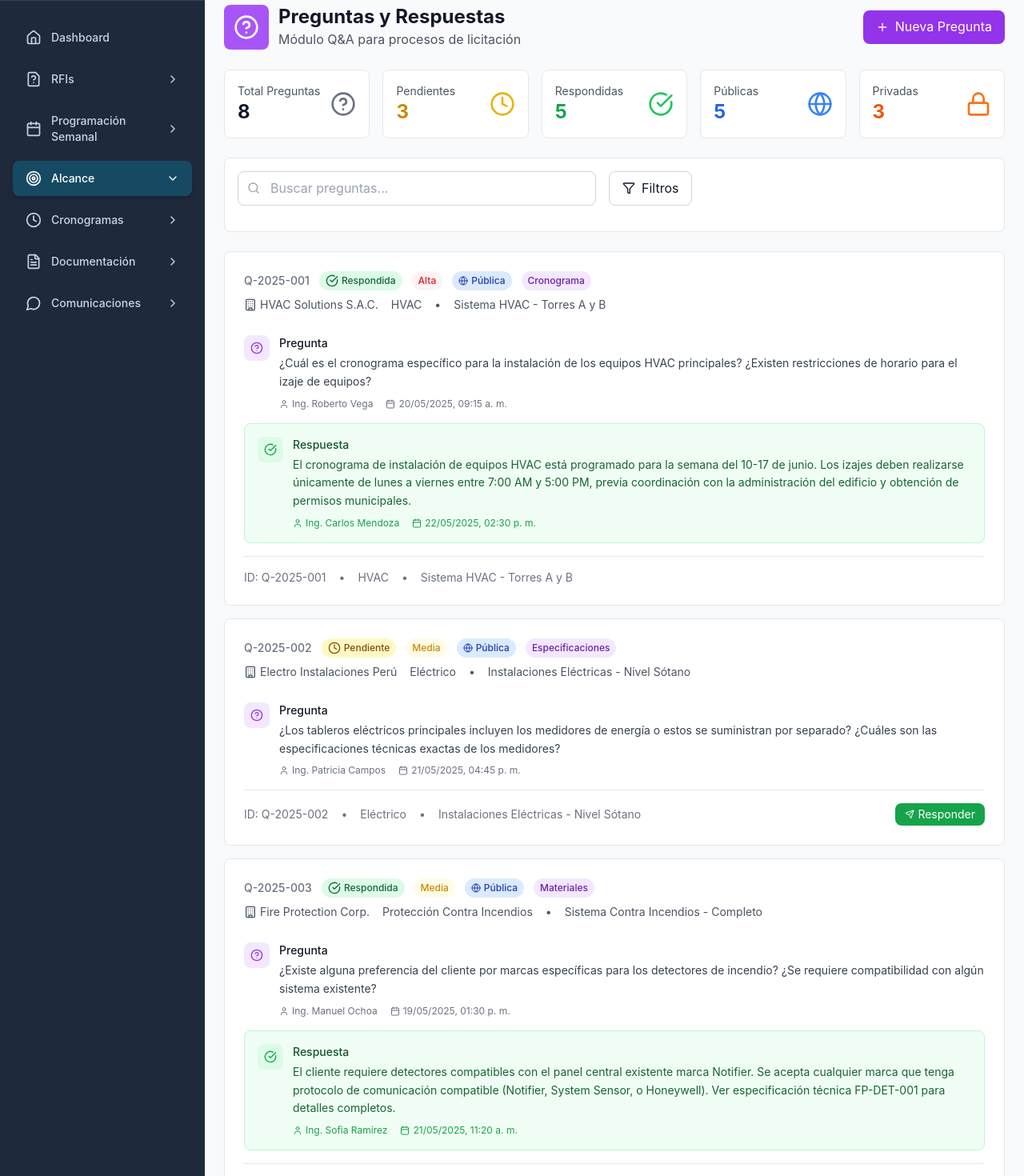
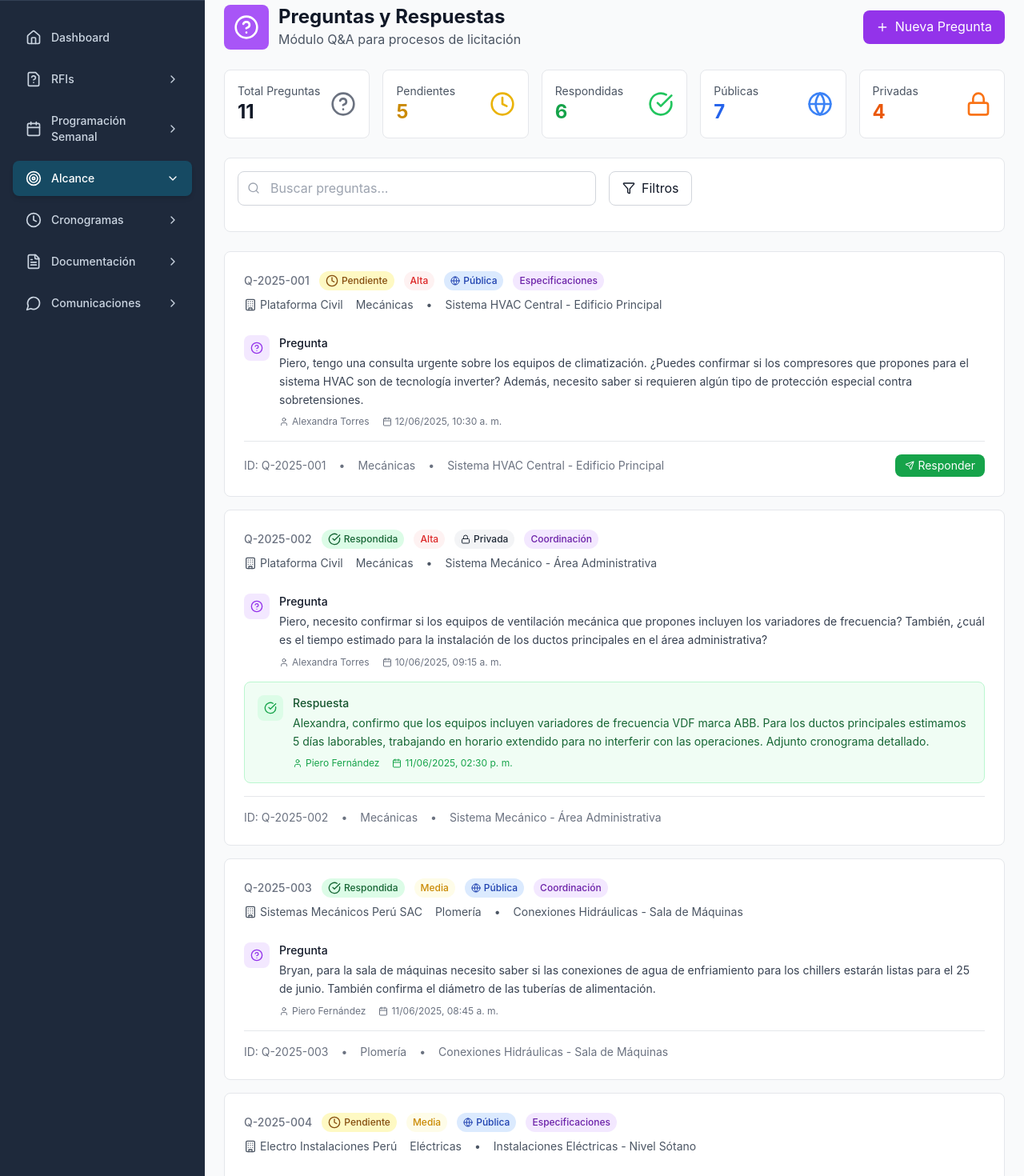
Before and after one commit to stxfxno/platform-ing-civil, a React (Vite) app: page /alcance/qa in a window 1280 px wide. Shown: the part 100-1570 px from the top of the page at 80% size. Built offline with nearby package versions, Linux system fonts and the light colour scheme; sample sign-in values are in the browser's storage.

Commit message:
feat: Add new QA items and update existing questions in QAModule for improved project coordination

```diff
--- a/src/pages/scope/QAModule.tsx
+++ b/src/pages/scope/QAModule.tsx
@@ -39,133 +39,188 @@ interface QAItem {
 
 // Mock data
 const mockQAItems: QAItem[] = [
+    // Nueva pregunta de Alexandra (Contratista Principal) hacia Piero (Mecánicas)
     {
         id: 'qa-001',
         questionId: 'Q-2025-001',
-        question: '¿Cuál es el cronograma específico para la instalación de los equipos HVAC principales? ¿Existen restricciones de horario para el izaje de equipos?',
-        askedBy: 'Ing. Roberto Vega',
-        company: 'HVAC Solutions S.A.C.',
-        discipline: 'HVAC',
+        question: 'Piero, tengo una consulta urgente sobre los equipos de climatización. ¿Puedes confirmar si los compresores que propones para el sistema HVAC son de tecnología inverter? Además, necesito saber si requieren algún tipo de protección especial contra sobretensiones.',
+        askedBy: 'Alexandra Torres',
+        company: 'Plataforma Civil',
+        discipline: 'Mecánicas',
         priority: 'high',
-        status: 'answered',
+        status: 'pending',
         bidPackageId: 'BP-2025-001',
-        bidPackageName: 'Sistema HVAC - Torres A y B',
-        answer: 'El cronograma de instalación de equipos HVAC está programado para la semana del 10-17 de junio. Los izajes deben realizarse únicamente de lunes a viernes entre 7:00 AM y 5:00 PM, previa coordinación con la administración del edificio y obtención de permisos municipales.',
-        answeredBy: 'Ing. Carlos Mendoza',
-        answeredAt: '2025-05-22T14:30:00Z',
+        bidPackageName: 'Sistema HVAC Central - Edificio Principal',
         isPublic: true,
-        createdAt: '2025-05-20T09:15:00Z',
-        category: 'Cronograma'
+        createdAt: '2025-06-12T10:30:00Z',
+        category: 'Especificaciones'
     },
+    // Pregunta anterior de Alexandra hacia Piero
     {
         id: 'qa-002',
         questionId: 'Q-2025-002',
+        question: 'Piero, necesito confirmar si los equipos de ventilación mecánica que propones incluyen los variadores de frecuencia? También, ¿cuál es el tiempo estimado para la instalación de los ductos principales en el área administrativa?',
+        askedBy: 'Alexandra Torres',
+        company: 'Plataforma Civil',
+        discipline: 'Mecánicas',
+        priority: 'high',
+        status: 'answered',
+        bidPackageId: 'BP-2025-002',
+        bidPackageName: 'Sistema Mecánico - Área Administrativa',
+        answer: 'Alexandra, confirmo que los equipos incluyen variadores de frecuencia VDF marca ABB. Para los ductos principales estimamos 5 días laborables, trabajando en horario extendido para no interferir con las operaciones. Adjunto cronograma detallado.',
+        answeredBy: 'Piero Fernández',
+        answeredAt: '2025-06-11T14:30:00Z',
+        isPublic: false,
+        createdAt: '2025-06-10T09:15:00Z',
+        category: 'Coordinación'
+    },
+    // Pregunta de Piero (Mecánicas) hacia Bryan (Plomería)
+    {
+        id: 'qa-003',
+        questionId: 'Q-2025-003',
+        question: 'Bryan, para la sala de máquinas necesito saber si las conexiones de agua de enfriamiento para los chillers estarán listas para el 25 de junio. También confirma el diámetro de las tuberías de alimentación.',
+        askedBy: 'Piero Fernández',
+        company: 'Sistemas Mecánicos Perú SAC',
+        discipline: 'Plomería',
+        priority: 'medium',
+        status: 'answered',
+        bidPackageId: 'BP-2025-003',
+        bidPackageName: 'Conexiones Hidráulicas - Sala de Máquinas',
+
+        isPublic: true,
+        createdAt: '2025-06-11T08:45:00Z',
+        category: 'Coordinación'
+    },
+    // Pregunta pública de Eléctricas
+    {
+        id: 'qa-004',
+        questionId: 'Q-2025-004',
         question: '¿Los tableros eléctricos principales incluyen los medidores de energía o estos se suministran por separado? ¿Cuáles son las especificaciones técnicas exactas de los medidores?',
         askedBy: 'Ing. Patricia Campos',
         company: 'Electro Instalaciones Perú',
-        discipline: 'Eléctrico',
+        discipline: 'Eléctricas',
         priority: 'medium',
         status: 'pending',
-        bidPackageId: 'BP-2025-002',
+        bidPackageId: 'BP-2025-004',
         bidPackageName: 'Instalaciones Eléctricas - Nivel Sótano',
         isPublic: true,
-        createdAt: '2025-05-21T16:45:00Z',
+        createdAt: '2025-06-11T16:45:00Z',
         category: 'Especificaciones'
     },
-    {
-        id: 'qa-003',
-        questionId: 'Q-2025-003',
-        question: '¿Existe alguna preferencia del cliente por marcas específicas para los detectores de incendio? ¿Se requiere compatibilidad con algún sistema existente?',
-        askedBy: 'Ing. Manuel Ochoa',
-        company: 'Fire Protection Corp.',
-        discipline: 'Protección Contra Incendios',
-        priority: 'medium',
-        status: 'answered',
-        bidPackageId: 'BP-2025-003',
-        bidPackageName: 'Sistema Contra Incendios - Completo',
-        answer: 'El cliente requiere detectores compatibles con el panel central existente marca Notifier. Se acepta cualquier marca que tenga protocolo de comunicación compatible (Notifier, System Sensor, o Honeywell). Ver especificación técnica FP-DET-001 para detalles completos.',
-        answeredBy: 'Ing. Sofia Ramírez',
-        answeredAt: '2025-05-21T11:20:00Z',
-        isPublic: true,
-        createdAt: '2025-05-19T13:30:00Z',
-        category: 'Materiales'
-    },
+    // Pregunta pública de Plomería
     {
         id: 'qa-004',
         questionId: 'Q-2025-004',
-        question: '¿Las tuberías de agua fría requieren aislamiento térmico en todas las zonas o solo en áreas específicas? ¿Cuál es el espesor mínimo requerido?',
-        askedBy: 'Ing. Rosa Medina',
+        question: '¿Las tuberías de agua fría requieren aislamiento térmico en todas las zonas o solo en áreas específicas? ¿Cuál es el espesor mínimo requerido para las tuberías expuestas?',
+        askedBy: 'Bryan Vargas',
         company: 'Plomería Industrial SAC',
         discipline: 'Plomería',
         priority: 'low',
         status: 'answered',
         bidPackageId: 'BP-2025-004',
-        bidPackageName: 'Plomería - Pisos 1-5',
+        bidPackageName: 'Sistema de Plomería - Pisos 1-5',
         answer: 'El aislamiento térmico es requerido únicamente en tuberías expuestas en áreas con aire acondicionado para prevenir condensación. Espesor mínimo: 1/2" para tuberías hasta 2" y 3/4" para tuberías mayores. Ver plano de detalles PL-DET-003.',
-        answeredBy: 'Ing. Ana López',
-        answeredAt: '2025-05-20T15:45:00Z',
+        answeredBy: 'Alexandra Torres',
+        answeredAt: '2025-06-11T15:45:00Z',
         isPublic: true,
-        createdAt: '2025-05-18T10:20:00Z',
+        createdAt: '2025-06-11T10:20:00Z',
         category: 'Instalación'
     },
+    // Pregunta privada de Mecánicas (solo contratista principal puede ver)
     {
         id: 'qa-005',
         questionId: 'Q-2025-005',
-        question: '¿Cuáles son los requisitos específicos para las pruebas de presión de los equipos mecánicos? ¿Se requiere presencia de inspector independiente?',
-        askedBy: 'Ing. Fernando Morales',
-        company: 'MEP Contractors Inc.',
-        discipline: 'Mecánico',
+        question: '¿Cuáles son los requisitos específicos para las pruebas de presión de los equipos mecánicos? ¿Se requiere presencia de inspector independiente para la certificación?',
+        askedBy: 'Piero Fernández',
+        company: 'Sistemas Mecánicos Perú SAC',
+        discipline: 'Mecánicas',
         priority: 'high',
         status: 'answered',
         bidPackageId: 'BP-2025-005',
         bidPackageName: 'Equipos Mecánicos - Sala de Máquinas',
         answer: 'Las pruebas de presión deben realizarse según ASME B31.1. Se requiere inspector independiente certificado para sistemas de presión superior a 150 PSI. El contratista debe proveer todos los equipos de prueba y generar certificados. Ver procedimiento PT-MEC-001.',
-        answeredBy: 'Ing. Carlos Pérez',
-        answeredAt: '2025-05-22T09:30:00Z',
+        answeredBy: 'Alexandra Torres',
+        answeredAt: '2025-06-12T09:30:00Z',
         isPublic: false,
-        createdAt: '2025-05-21T14:10:00Z',
+        createdAt: '2025-06-11T14:10:00Z',
         category: 'Pruebas'
     },
+    // Pregunta pública de Eléctricas
     {
         id: 'qa-006',
         questionId: 'Q-2025-006',
-        question: '¿El proyecto incluye la instalación de sistema de automatización BMS o solo el pre-cableado? ¿Cuáles son los puntos de integración requeridos?',
+        question: '¿El sistema de automatización BMS incluye la integración con los tableros eléctricos? ¿Cuáles son los protocolos de comunicación requeridos?',
         askedBy: 'Ing. Carmen López',
         company: 'Automatización Total SAC',
-        discipline: 'Automatización',
+        discipline: 'Eléctricas',
         priority: 'high',
         status: 'pending',
         isPublic: true,
-        createdAt: '2025-05-23T11:00:00Z',
-        category: 'Alcance'
+        createdAt: '2025-06-12T11:00:00Z',
+        category: 'Integración'
     },
+    // Pregunta privada sobre costos (solo contratista principal)
     {
         id: 'qa-007',
         questionId: 'Q-2025-007',
-        question: '¿Cuáles son las penalidades específicas por retraso en la entrega de documentos as-built? ¿Existe algún incentivo por entrega anticipada?',
+        question: '¿Cuáles son las penalidades específicas por retraso en la entrega de documentos as-built? ¿Existe algún incentivo por entrega anticipada de las instalaciones?',
         askedBy: 'Ing. Ricardo Salinas',
         company: 'Constructora Lima Norte',
-        discipline: 'Gestión',
+        discipline: 'Mecánicas',
         priority: 'medium',
         status: 'answered',
         answer: 'Las penalidades por retraso en documentos as-built son del 0.5% del valor del contrato por cada día de retraso, máximo 10%. No existen incentivos por entrega anticipada. Ver cláusula 15.3 del contrato principal.',
         answeredBy: 'Alexandra Torres',
-        answeredAt: '2025-05-23T16:20:00Z',
+        answeredAt: '2025-06-12T16:20:00Z',
         isPublic: false,
-        createdAt: '2025-05-23T09:45:00Z',
+        createdAt: '2025-06-12T09:45:00Z',
         category: 'Contractual'
     },
+    // Pregunta pública de Plomería sobre materiales
     {
         id: 'qa-008',
         questionId: 'Q-2025-008',
-        question: '¿Los precios unitarios incluyen todos los impuestos? ¿Cómo se manejan las variaciones de tipo de cambio para materiales importados?',
+        question: '¿Los accesorios de plomería deben ser de marca específica o se acepta equivalente? ¿Hay restricciones para las válvulas de control principal?',
+        askedBy: 'Bryan Vargas',
+        company: 'Plomería Industrial SAC',
+        discipline: 'Plomería',
+        priority: 'medium',
+        status: 'pending',
+        isPublic: true,
+        createdAt: '2025-06-12T08:30:00Z',
+        category: 'Materiales'
+    },
+    // Pregunta pública de Mecánicas sobre cronograma
+    {
+        id: 'qa-009',
+        questionId: 'Q-2025-009',
+        question: '¿Cuál es el cronograma específico para la instalación de los equipos HVAC principales? ¿Existen restricciones de horario para el izaje de equipos pesados?',
+        askedBy: 'Piero Fernández',
+        company: 'Sistemas Mecánicos Perú SAC',
+        discipline: 'Mecánicas',
+        priority: 'high',
+        status: 'answered',
+        bidPackageId: 'BP-2025-009',
+        bidPackageName: 'Sistema HVAC - Torres A y B',
+        answer: 'El cronograma de instalación de equipos HVAC está programado para la semana del 17-24 de junio. Los izajes deben realizarse únicamente de lunes a viernes entre 7:00 AM y 5:00 PM, previa coordinación con la administración del edificio y obtención de permisos municipales.',
+        answeredBy: 'Alexandra Torres',
+        answeredAt: '2025-06-12T14:30:00Z',
+        isPublic: true,
+        createdAt: '2025-06-12T09:15:00Z',
+        category: 'Cronograma'
+    },
+    // Pregunta privada sobre presupuestos (solo contratista principal)
+    {
+        id: 'qa-010',
+        questionId: 'Q-2025-010',
+        question: '¿Los precios unitarios incluyen todos los impuestos? ¿Cómo se manejan las variaciones de tipo de cambio para materiales importados de equipos eléctricos?',
         askedBy: 'Ing. Patricia Vega',
         company: 'Importaciones MEP SAC',
-        discipline: 'Comercial',
+        discipline: 'Eléctricas',
         priority: 'high',
         status: 'pending',
         isPublic: false,
-        createdAt: '2025-05-24T08:30:00Z',
+        createdAt: '2025-06-12T08:30:00Z',
         category: 'Presupuesto'
     }
 ];
```
